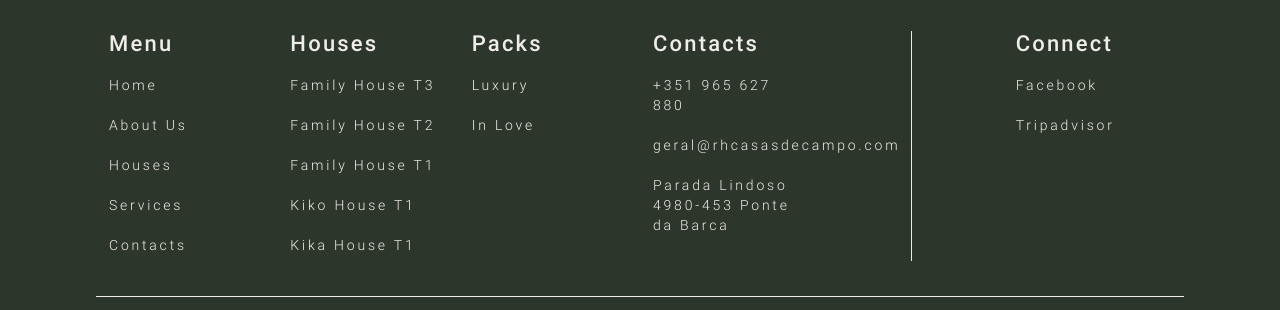
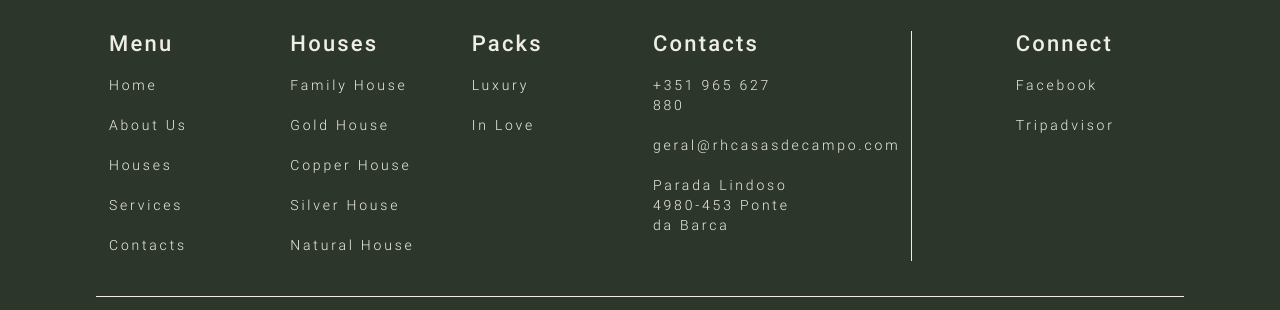
Before and after one commit to webCreativeDev/infinityHouses, a Vue app: page /houses in a window 1280 px wide. Shown: the part 1686-1996 px from the top of the page. Built offline with nearby package versions, Linux system fonts and the light colour scheme; what v-calendar would draw is missing.

Commit message:
Update Footer.vue

```diff
--- a/src/views/Footer.vue
+++ b/src/views/Footer.vue
@@ -14,11 +14,11 @@
       <div class="col-10 col-lg-4 col-sm-6 col-md-4 col-xl-2">
         <div class="fot-h1">Houses</div>
         <ul class="fot-list">
-          <li class="ext-link" @click="navigateTo('/House/')" >Family House T3</li>
-          <li class="ext-link" @click="navigateTo('/House/')" >Family House T2</li>
-          <li class="ext-link" @click="navigateTo('/House/')" >Family House T1</li>
-          <li class="ext-link" @click="navigateTo('/House/')" >Kiko House T1</li>
-          <li class="ext-link" @click="navigateTo('/House/')" >Kika House T1</li>
+          <li class="ext-link" @click="navigateTo('/House/')" >Family House</li>
+          <li class="ext-link" @click="navigateTo('/House/')" >Gold House</li>
+          <li class="ext-link" @click="navigateTo('/House/')" >Copper House</li>
+          <li class="ext-link" @click="navigateTo('/House/')" >Silver House</li>
+          <li class="ext-link" @click="navigateTo('/House/')" >Natural House</li>
         </ul>
       </div>
       <div class="col-10 col-lg-4 col-sm-6 col-md-4 col-xl-2">
```
